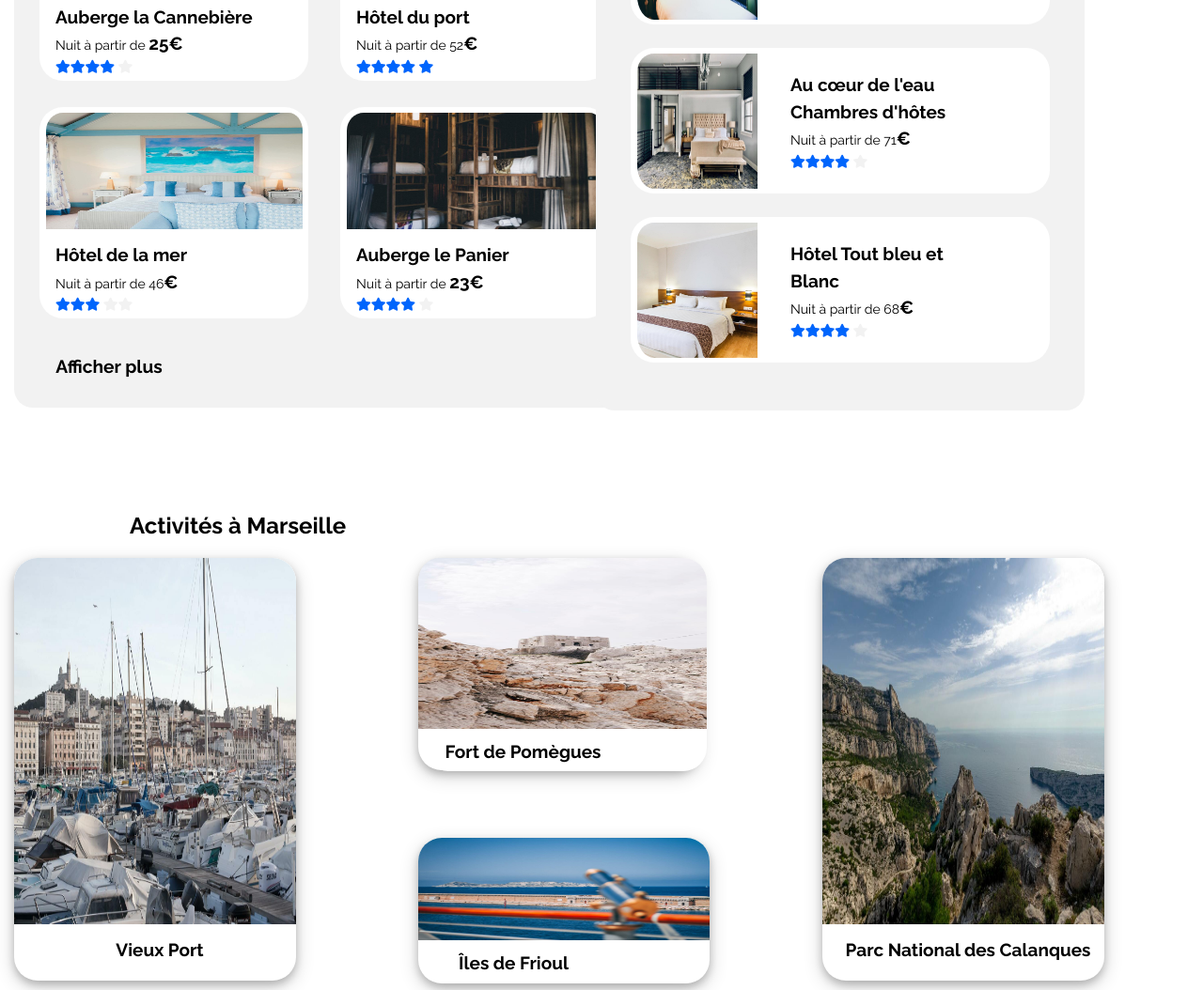
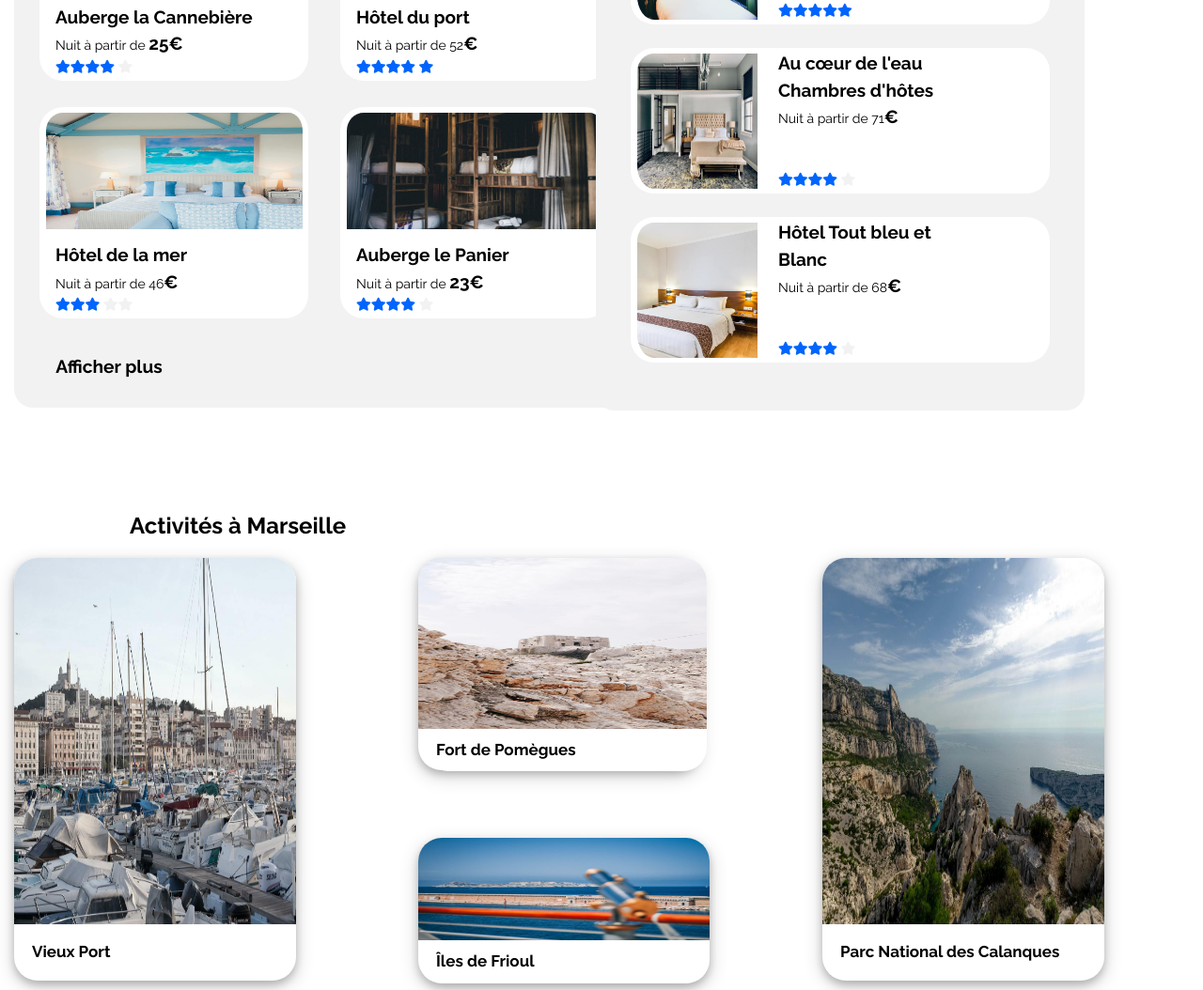
Before and after one commit to RomiMatei/RominaMatei_2_21122020, a plain HTML site: page index.html in a window 1280 px wide. Shown: the part 680-1734 px from the top of the page at 94% size. Drawn offline with Linux system fonts and the light colour scheme.

Commit message:
Correction: espace entre les étoiles et la description et modification du texte partie "Activités"

```diff
--- a/main.css
+++ b/main.css
@@ -461,14 +461,20 @@ p{
     height: 144px;
 
 }
-.card_3 figcaption{
+.card_3 figcaption {
     height: 130px;
     width: 180px;
-    padding-left: 0px;
-    margin: 25px;
+    padding-left: 10px;
+    margin: 2px;
     background-color: white;
     border-radius: 25px;
 }
+
+.card_3 p {
+    /*espace entre les étoiles et la description*/
+    margin-bottom: 42px;
+}
+
 #activités {
     display: flex;
     flex-wrap: wrap;
@@ -522,12 +528,19 @@ p{
 
 .card_4 figcaption {
     height: 42px;
-    padding-left: 10px;
-    margin: 7px;
+    padding-left: 12px;
+    margin-top: 11px;
     background-color: white;
     border-radius: 25px;
 }
 
+.card_4 p, .photo_2 p, .photo_4 p {
+    display: flex;
+    align-items: flex-start;
+}
+.card_4 strong, .photo_2 strong, .photo_4 strong{
+    font-size: 17px;
+}
 .photo_2 {
     border-radius: 25px;
     margin-top: 50px;
@@ -568,6 +581,7 @@ p{
     height: 30px;
     width: 185px;
     margin-top: 4px;
+    padding-left: 5px;
     background-color: white;
     border-radius: 25px;
 }
@@ -602,8 +616,7 @@ p{
     height: 30px;
     width: 185px;
     margin-top: 4px;
-    margin-left: 2px;
-    padding-left: 0;
+    padding-left: 5px;
     background-color: white;
     border-radius: 25px;
 }
@@ -647,7 +660,8 @@ p{
 .card_Garde figcaption {
     height: 31px;
     width: 253px;
-    margin-top: 4px;
+    margin-top: 6px;
+    padding-left: 5px;
     background-color: white;
     border-radius: 25px;
 }
@@ -682,9 +696,8 @@ p{
 .card_Longchamp figcaption {
     height: 30px;
     width: 185px;
-    margin-top: 4px;
-    margin-left: 2px;
-    padding-left: 0;
+    margin-top: 11px;
+    padding-left: 5px;
     background-color: white;
     border-radius: 25px;
 }
```
